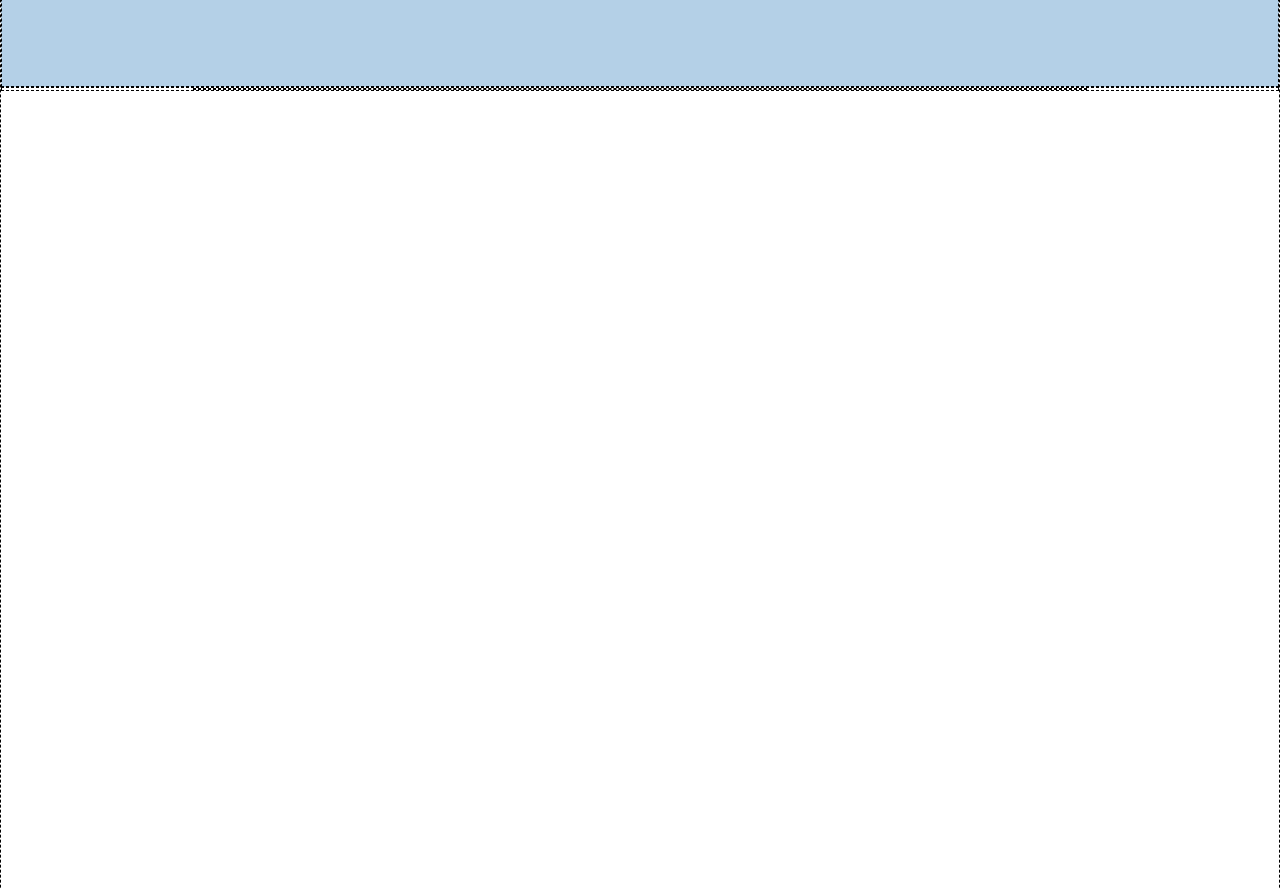
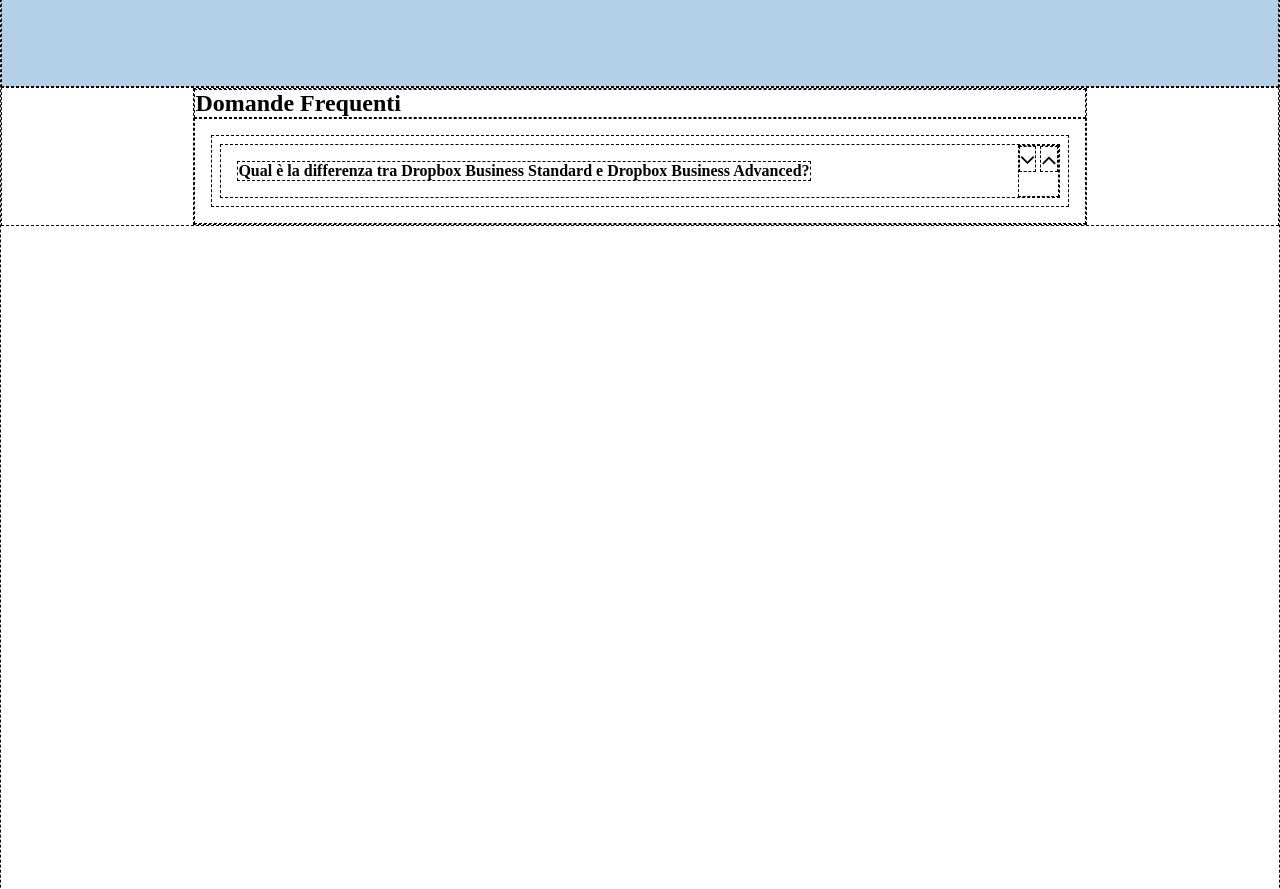
Before and after one commit to FrancescoMarra97/htmlcss-dropbox, a plain HTML site: page index.html in a window 1280 px wide. Shown: the part 4782-5671 px from the top of the page. Drawn offline with Linux system fonts and the light colour scheme.

Commit message:
add Faq icons

```diff
--- a/css/style.css
+++ b/css/style.css
@@ -241,7 +241,9 @@ img{
     .m-top{
         margin-top: 1rem;
     }
-
+    .af-start{
+        align-items: flex-start;
+    }
 
     .partners{
         margin-top: 50px;
--- a/index.html
+++ b/index.html
@@ -340,7 +340,19 @@
 
         <section class="FAQ">
             <div class="small-cont">
-
+                <h2>Domande Frequenti</h2>
+                <ul class="ask">
+                    <li>
+                        <div class="d-flex justify-space-between af-star ">
+                            <h4>Qual è la differenza tra Dropbox Business Standard e Dropbox Business Advanced?</h4>
+                            <div>
+                                <i style="font-size:24px" class="fa">&#xf107;</i>
+                                <i style="font-size:24px" class="fa">&#xf106;</i>
+                              </div>
+                            </div>
+                        </div>
+                    </li>
+                </ul>
 
             </div>
         </section>
```
